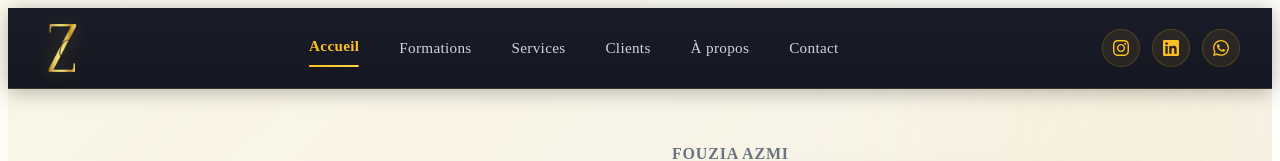
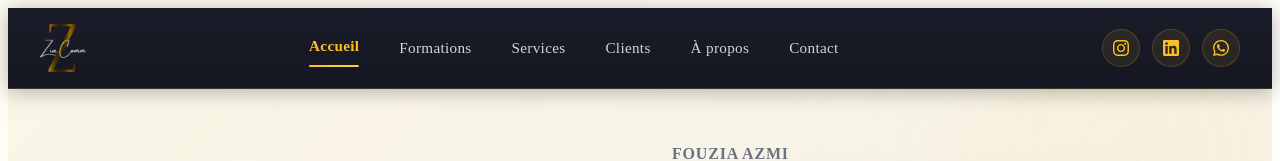
Before and after one commit to L7ZM/Zia-comm, an Angular app in the folder zia-comm/: page / in a window 1280 px wide. Shown: the top 161 px of the page. Built offline with nearby package versions, Linux system fonts and the light colour scheme.

Commit message:
logo fix in navbar

```diff
--- a/zia-comm/src/app/layout/header/header.component.scss
+++ b/zia-comm/src/app/layout/header/header.component.scss
@@ -48,11 +48,11 @@
     width: auto;
     display: block;
     transition: all 0.4s cubic-bezier(0.34, 1.56, 0.64, 1);
-    filter: drop-shadow(0 2px 8px rgba(251, 191, 36, 0.2));
+  filter: invert(1) hue-rotate(180deg);
 
     &:hover {
       transform: scale(1.08) translateY(-2px);
-      filter: drop-shadow(0 4px 12px rgba(251, 191, 36, 0.4));
+  filter: invert(1) hue-rotate(180deg);
     }
 
     @media (max-width: 768px) {
@@ -91,7 +91,7 @@
     outline: none;
 
     &::before {
-      content: '';
+      content: "";
       position: absolute;
       left: 50%;
       bottom: -4px;
@@ -139,7 +139,8 @@
     visibility: hidden;
     pointer-events: none;
     transform: translateX(100%);
-    transition: opacity 0.4s ease, transform 0.4s cubic-bezier(0.34, 1.56, 0.64, 1), visibility 0s 0.4s;
+    transition: opacity 0.4s ease,
+      transform 0.4s cubic-bezier(0.34, 1.56, 0.64, 1), visibility 0s 0.4s;
     box-shadow: inset 0 10px 30px rgba(0, 0, 0, 0.5);
     overflow-y: auto;
     -webkit-overflow-scrolling: touch;
@@ -150,7 +151,8 @@
       visibility: visible !important;
       pointer-events: auto !important;
       transform: translateX(0) !important;
-      transition: opacity 0.4s ease, transform 0.4s cubic-bezier(0.34, 1.56, 0.64, 1), visibility 0s 0s !important;
+      transition: opacity 0.4s ease,
+        transform 0.4s cubic-bezier(0.34, 1.56, 0.64, 1), visibility 0s 0s !important;
     }
 
     a {
@@ -364,7 +366,8 @@ body.menu-open {
   -webkit-touch-callout: none;
 }
 
-a, button {
+a,
+button {
   -webkit-tap-highlight-color: transparent;
   -webkit-user-select: none;
   user-select: none;
```
